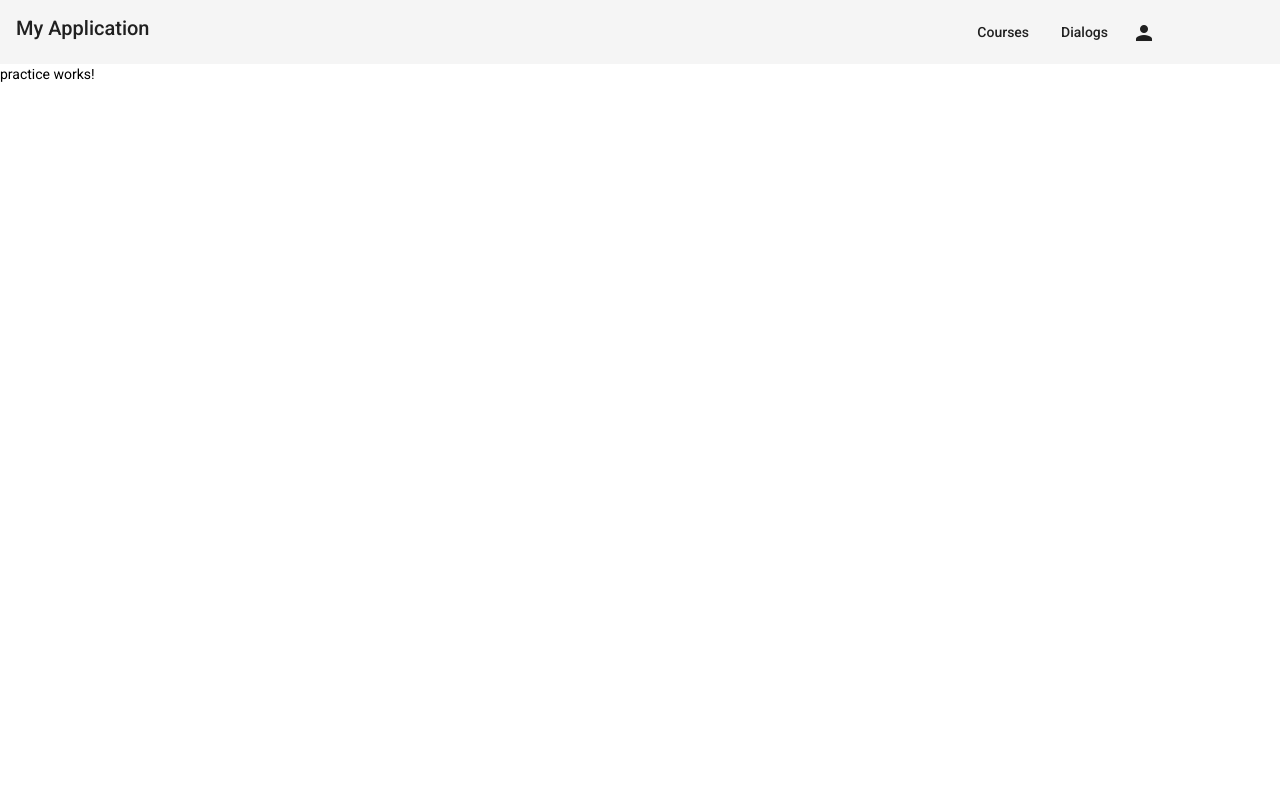
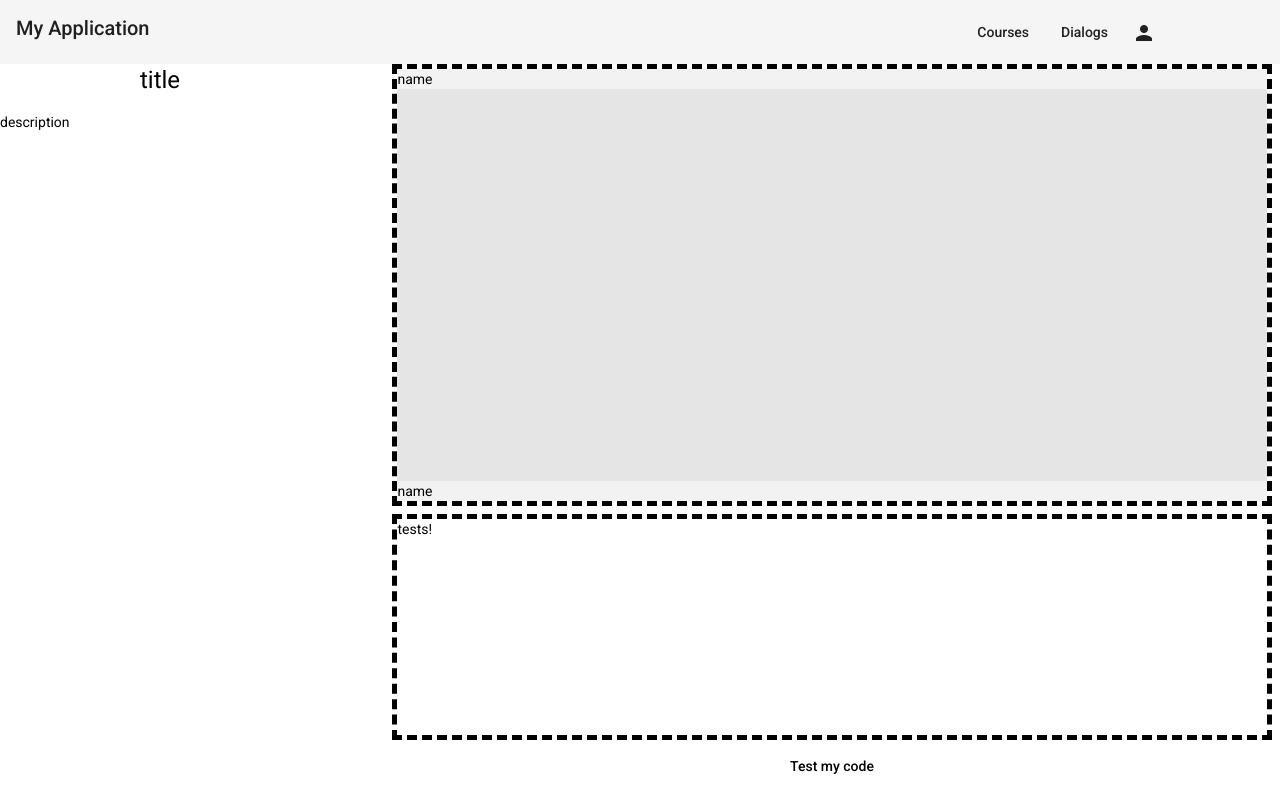
Before and after one commit to AllekseyLeonov/DiplomaWebUi, an Angular app: page /practice in a window 1280 px wide. Built offline with nearby package versions, Linux system fonts and the light colour scheme.

Commit message:
implement practice

```diff
--- a/src/app/app.module.ts
+++ b/src/app/app.module.ts
@@ -14,6 +14,7 @@ import { MainPageComponent } from './main-page/main-page.component';
 import {RouterModule, Routes} from "@angular/router";
 import { DialogComponent } from './dialog/dialog.component';
 import { PracticeComponent } from './practice/practice.component';
+import {MatInputModule} from "@angular/material/input";
 
 const appRoutes: Routes =[
   { path: '', component: MainPageComponent},
@@ -39,6 +40,7 @@ const appRoutes: Routes =[
         MatButtonModule,
         MatIconModule,
         RouterModule.forRoot(appRoutes),
+        MatInputModule,
     ],
   providers: [],
   bootstrap: [AppComponent]
--- a/src/app/practice/practice.component.css
+++ b/src/app/practice/practice.component.css
@@ -0,0 +1,64 @@
+.container{
+  display: flex;
+  flex-direction: row;
+  justify-content: space-between;
+  height: 90vh;
+}
+
+.task-section{
+  display: flex;
+  flex-direction: column;
+  width: 25%;
+}
+
+.task-section__title{
+  align-self: center;
+}
+
+.task-section__description{
+
+}
+
+.practice-section{
+  display: flex;
+  flex-direction: column;
+  justify-content: space-between;
+  width: 70%;
+}
+
+.input-container{
+  display: flex;
+  flex-direction: column;
+  justify-content: inherit;
+  align-items: stretch;
+  border: 5px dashed black;
+  align-self: center;
+  width: 97%;
+  height: 60%;
+}
+
+.input{
+  background-color: rgba(0,0,0,0.1);
+  flex-grow: 1;
+  overflow: auto;
+  padding-left: 2px;
+}
+
+.static-code{
+  height: fit-content;
+  background-color: rgba(0,0,0,0.05);
+}
+
+.test-button{
+  width: 20%;
+  align-self: center;
+}
+
+.tests-container{
+  display: flex;
+  flex-direction: column;
+  height: 30%;
+  border: 5px dashed black;
+  width: 97%;
+  align-self: center;
+}
--- a/src/app/practice/practice.component.html
+++ b/src/app/practice/practice.component.html
@@ -1 +1,17 @@
-<p>practice works!</p>
+<div class="container">
+  <div class="task-section">
+    <h1 class="task-section__title">title</h1>
+    <span class="task-section__description">description</span>
+  </div>
+  <div class="practice-section">
+    <div class="input-container">
+      <div class="static-code">name</div>
+      <div contenteditable="true" class="input"></div>
+      <div class="static-code">name</div>
+    </div>
+    <div class="tests-container">
+      <div class="tests-description">tests!</div>
+    </div>
+    <button class="test-button" mat-button>Test my code</button>
+  </div>
+</div>
```
Lines whose indentation alone changed are shown as unchanged.
